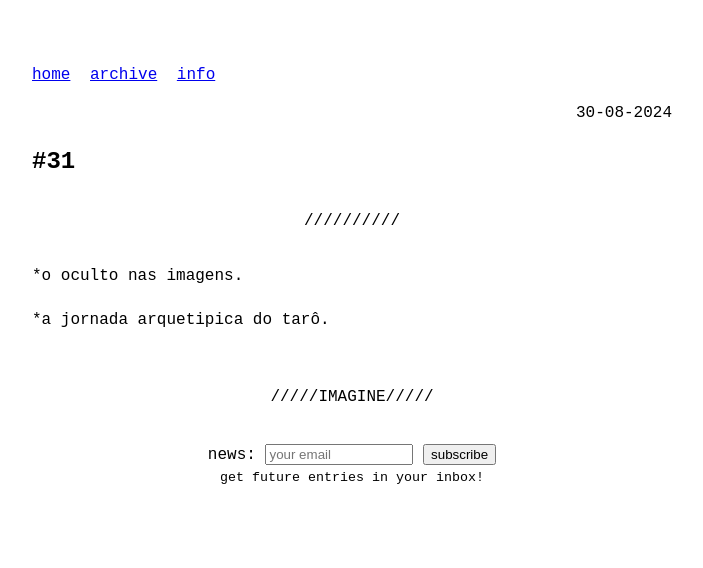
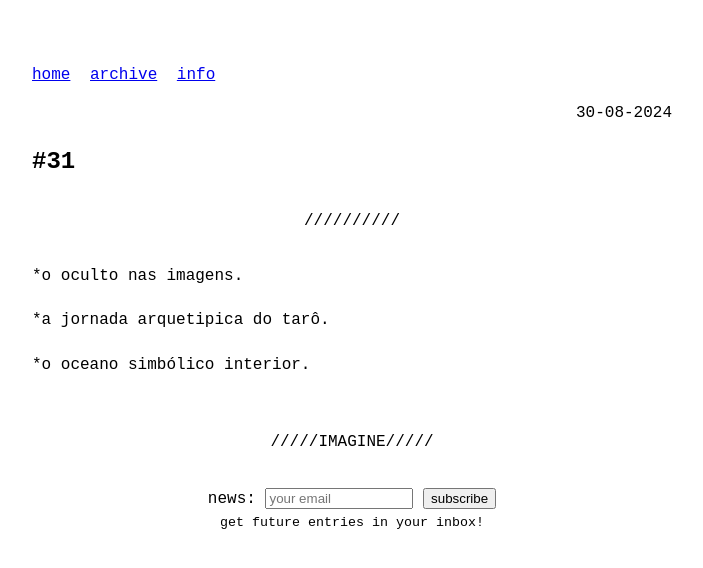
Before and after one commit to odaniloluna/odaniloluna.github.io, a Jekyll site: the page built from _posts/2024-08-30-#31.md, in a window 1280 px wide. Shown: the top 568 px of the page, without its empty margins (288-991 px from the left). Built offline with Jekyll 4.4.1, drawn with Linux system fonts in a browser that asks for light colours.

Commit message:
Update 2024-08-30-#31.md

```diff
--- a/_posts/2024-08-30-#31.md
+++ b/_posts/2024-08-30-#31.md
@@ -11,3 +11,6 @@ slug: #31
 *a jornada arquetipica do tarô.
 <br>
 <br>
+*o oceano simbólico interior.
+<br>
+<br>
```
